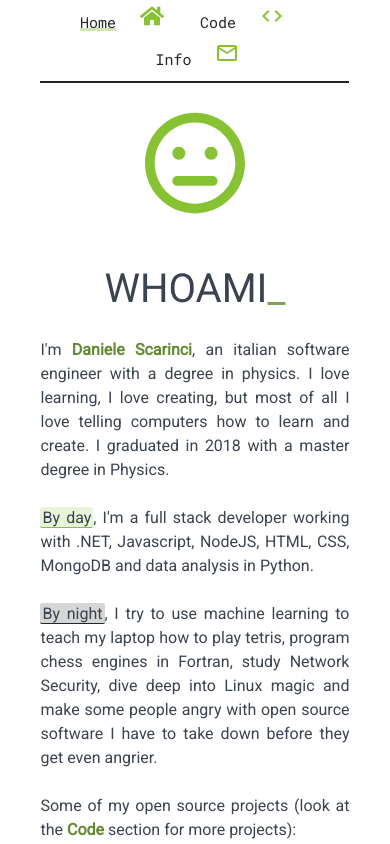
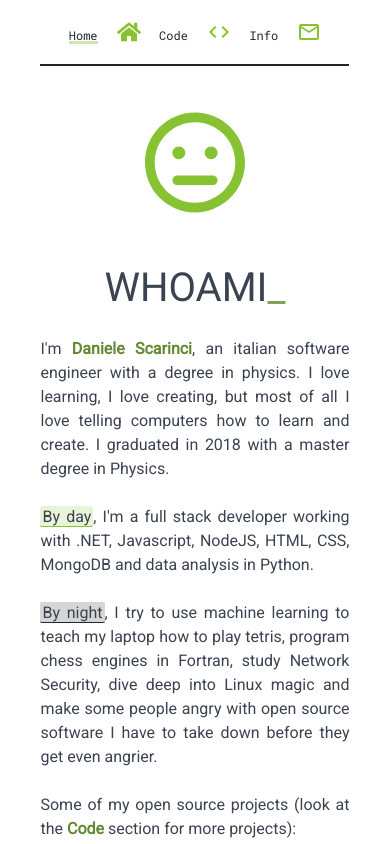
Before and after one commit to TrinTragula/scarinci.dev, a React (Create React App) app: page / in a window 390 px wide. Shown: the top 844 px of the page. Built offline with nearby package versions, Linux system fonts and the light colour scheme.

Commit message:
Responsive header

```diff
--- a/src/App.js
+++ b/src/App.js
@@ -53,11 +53,11 @@ export default class App extends React.Component {
         <HorizontalLine />
         <div className="container">
           <div className="columns header">
-            <div className="column col-3 col-xs-1"></div>
-            <div className="column col-6 col-xs-10">
+            <div className="column col-3 col-lg-1"></div>
+            <div className="column col-6 col-lg-10">
               {this.renderPage()}
             </div>
-            <div className="column col-3 col-xs-1"></div>
+            <div className="column col-3 col-lg-1"></div>
           </div>
         </div>
       </div>
--- a/src/components/Header.css
+++ b/src/components/Header.css
@@ -1,6 +1,6 @@
 .header {
     text-align: center;
-    margin-top: 1%;
+    margin-top: 20px;
     height: 52px;
 }
 
@@ -32,21 +32,6 @@
     transition: 0.1s;
 }
 
-@media (max-width: 640px) {
-    .menu-item {
-        font-size: 15px;
-        line-height: 11px;
-        margin-left: 5px;
-        margin-right: 5px;
-    }
-    .ultrabold {
-        font-weight: normal;
-    }
-    h3 img {
-        margin-left: 10px;
-    }
-}
-
 .animated_logo:hover .menu-item {
     border-bottom: 3px solid #86c232;
 }
@@ -54,3 +39,40 @@
 .menu-item.hover {
     border-bottom: 3px solid #86c23263;
 }
+
+@media (max-width: 845px) {
+    .ultrabold {
+        font-weight: normal;
+    }
+    h3 img {
+        margin-left: 10px;
+    }
+    .animated_logo img {
+        vertical-align: sub;
+    }
+    .ultrabold {
+        margin-left: 3%;
+        margin-right: 3%;
+    }
+    .header {
+        height: 19px;
+    }
+    .menu-item {
+        font-size: 20px;
+        line-height: 11px;
+        margin-left: 0px;
+        margin-right: 0px;
+    }
+}
+
+@media (max-width: 500px) {
+    .header {
+        height: 19px;
+    }
+    .menu-item {
+        font-size: 12px;
+        line-height: 11px;
+        margin-left: 0px;
+        margin-right: 0px;
+    }
+}
```
Also changed, not shown: src/components/Code.js (+5 -4 lines).
